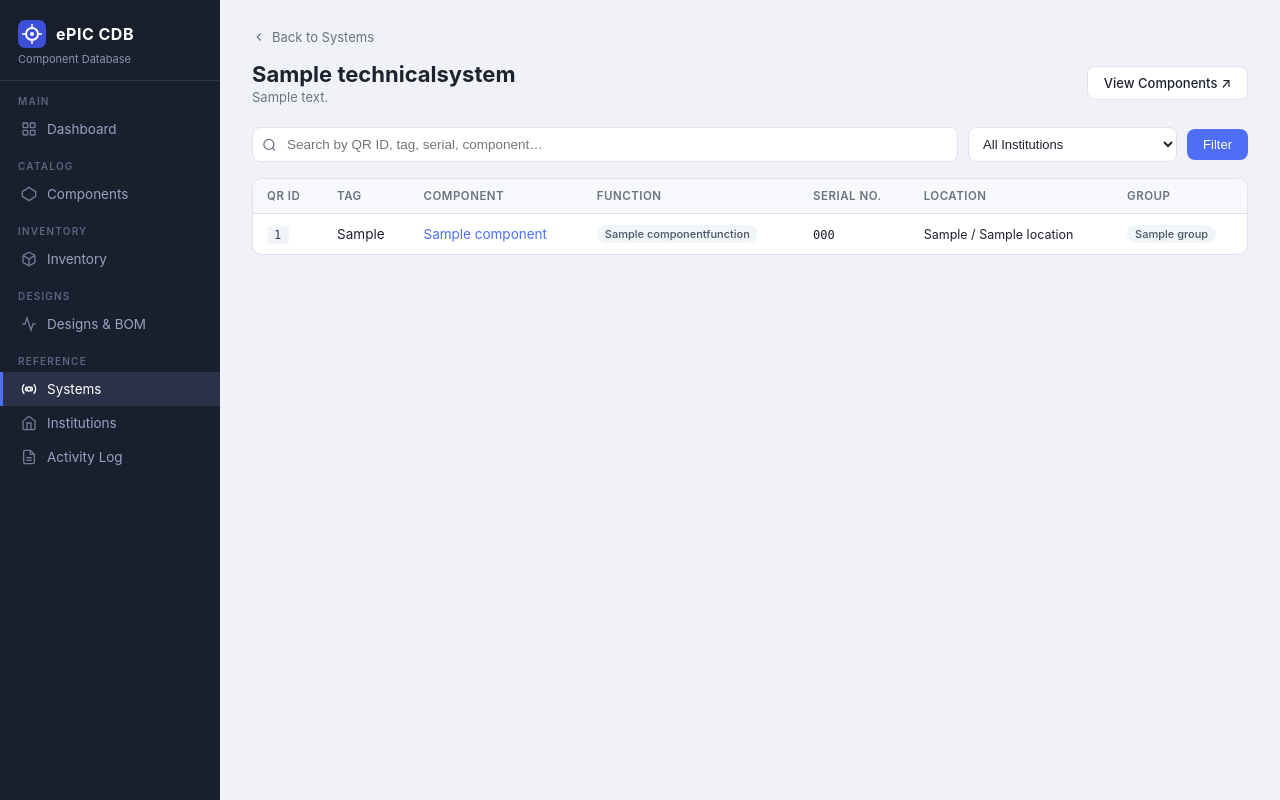
After one commit to buddhasystem/epiCDB, a Django app: page /systems/1/ in a window 1280 px wide. The commit adds this page. Run offline with Django 5.2, Linux system fonts and the light colour scheme; tables that the repository leaves empty hold one stand-in row (values such as "Sample post").

Commit message:
Added the systems view

```diff
--- a/cdb/templates/cdb/base.html
+++ b/cdb/templates/cdb/base.html
@@ -313,6 +313,10 @@
   </a>
 
   <div class="nav-section-label">Reference</div>
+  <a href="{% url 'system-list' %}" class="{% if active_page == 'systems' %}active{% endif %}">
+    <svg width="16" height="16" viewBox="0 0 24 24" fill="none" stroke="currentColor" stroke-width="2"><circle cx="12" cy="12" r="3"/><path d="M19.07 4.93a10 10 0 0 1 0 14.14M4.93 4.93a10 10 0 0 0 0 14.14"/><path d="M15.54 8.46a5 5 0 0 1 0 7.07M8.46 8.46a5 5 0 0 0 0 7.07"/></svg>
+    Systems
+  </a>
   <a href="{% url 'institution-list' %}" class="{% if active_page == 'institutions' %}active{% endif %}">
     <svg width="16" height="16" viewBox="0 0 24 24" fill="none" stroke="currentColor" stroke-width="2"><path d="M3 9l9-7 9 7v11a2 2 0 0 1-2 2H5a2 2 0 0 1-2-2z"/><polyline points="9 22 9 12 15 12 15 22"/></svg>
     Institutions
--- /dev/null
+++ b/cdb/templates/cdb/system_detail.html
@@ -0,0 +1,100 @@
+{% extends "cdb/base.html" %}
+{% block title %}{{ system.name }} — ePIC CDB{% endblock %}
+
+{% block content %}
+<a href="{% url 'system-list' %}" class="detail-back">
+  <svg width="14" height="14" viewBox="0 0 24 24" fill="none" stroke="currentColor" stroke-width="2"><polyline points="15 18 9 12 15 6"/></svg>
+  Back to Systems
+</a>
+
+<div class="page-header">
+  <div>
+    <h1>{{ system.name }}</h1>
+    {% if system.description %}
+    <div class="page-subtitle">{{ system.description }}</div>
+    {% endif %}
+  </div>
+  <div style="display:flex;gap:10px">
+    <a href="{% url 'component-list' %}?system={{ system.name }}" class="btn btn-ghost">
+      View Components ↗
+    </a>
+  </div>
+</div>
+
+<form method="get" class="toolbar">
+  <div class="search-wrap">
+    <svg width="15" height="15" viewBox="0 0 24 24" fill="none" stroke="currentColor" stroke-width="2"><circle cx="11" cy="11" r="8"/><line x1="21" y1="21" x2="16.65" y2="16.65"/></svg>
+    <input type="text" name="q" value="{{ q }}" placeholder="Search by QR ID, tag, serial, component…">
+  </div>
+  <select name="institution" class="filter-select">
+    <option value="">All Institutions</option>
+    {% for inst in institutions %}
+      <option value="{{ inst.abbreviation }}" {% if institution == inst.abbreviation %}selected{% endif %}>
+        {{ inst.abbreviation }} — {{ inst.name }}
+      </option>
+    {% endfor %}
+  </select>
+  <button type="submit" class="btn btn-primary">Filter</button>
+  {% if q or institution %}<a href="{% url 'system-detail' system.pk %}" class="btn btn-ghost">Clear</a>{% endif %}
+</form>
+
+<div class="table-wrap">
+  <table>
+    <thead>
+      <tr>
+        <th>QR ID</th>
+        <th>Tag</th>
+        <th>Component</th>
+        <th>Function</th>
+        <th>Serial No.</th>
+        <th>Location</th>
+        <th>Group</th>
+      </tr>
+    </thead>
+    <tbody>
+      {% for inst in page_obj %}
+      <tr class="clickable" onclick="location.href='{% url 'inventory-detail' inst.pk %}'">
+        <td><span class="qr-code">{{ inst.qr_id }}</span></td>
+        <td>{{ inst.tag|default:"—" }}</td>
+        <td>
+          <a href="{% url 'component-detail' inst.component.pk %}" onclick="event.stopPropagation()" style="color:var(--accent)">
+            {{ inst.component.name }}
+          </a>
+        </td>
+        <td>
+          {% if inst.component.function %}
+            <span class="tag gray">{{ inst.component.function }}</span>
+          {% else %}—{% endif %}
+        </td>
+        <td><span style="font-family:monospace;font-size:12px">{{ inst.serial_number|default:"—" }}</span></td>
+        <td style="font-size:12.5px">{{ inst.location|default:"—" }}</td>
+        <td>{% if inst.owner_group %}<span class="tag gray">{{ inst.owner_group }}</span>{% else %}—{% endif %}</td>
+      </tr>
+      {% empty %}
+      <tr>
+        <td colspan="7">
+          <div class="empty">
+            No inventory items found for this system{% if q %} matching "{{ q }}"{% endif %}{% if institution %} at {{ institution }}{% endif %}
+          </div>
+        </td>
+      </tr>
+      {% endfor %}
+    </tbody>
+  </table>
+</div>
+
+{% if page_obj.paginator.num_pages > 1 %}
+<div class="pagination">
+  <span>Showing {{ page_obj.start_index }}–{{ page_obj.end_index }} of {{ page_obj.paginator.count }}</span>
+  <div class="page-btns">
+    {% if page_obj.has_previous %}
+      <a href="?{{ query_str }}&page={{ page_obj.previous_page_number }}">← Prev</a>
+    {% else %}<span class="disabled">← Prev</span>{% endif %}
+    <span class="current">{{ page_obj.number }} / {{ page_obj.paginator.num_pages }}</span>
+    {% if page_obj.has_next %}
+      <a href="?{{ query_str }}&page={{ page_obj.next_page_number }}">Next →</a>
+    {% else %}<span class="disabled">Next →</span>{% endif %}
+  </div>
+</div>
+{% endif %}
+{% endblock %}
--- a/cdb/urls_web.py
+++ b/cdb/urls_web.py
@@ -9,6 +9,8 @@ urlpatterns = [
     path("inventory/<int:pk>/",       views_web.inventory_detail, name="inventory-detail"),
     path("designs/",                  views_web.design_list,      name="design-list"),
     path("designs/<int:pk>/",         views_web.design_detail,    name="design-detail"),
-    path("institutions/",             views_web.institution_list, name="institution-list"),
+    path("systems/",                  views_web.system_list,      name="system-list"),
+    path("systems/<int:pk>/",         views_web.system_detail,    name="system-detail"),
+  path("institutions/",             views_web.institution_list, name="institution-list"),
     path("logs/",                     views_web.log_list,         name="log-list"),
 ]
--- a/cdb/views_web.py
+++ b/cdb/views_web.py
@@ -10,6 +10,7 @@ from .models import (
     Component, ComponentInstance, Design, DesignElement,
     Institution, LogEntry, TechnicalSystem,
 )
+
 
 PAGE_SIZE = 20
 
@@ -187,6 +188,55 @@ def _build_bom(design, depth=0, max_depth=10):
     return rows
 
 
+# ── Technical Systems ─────────────────────────────────────────────────────────
+
+def system_list(request):
+    """List all technical systems with component and instance counts."""
+    systems = TechnicalSystem.objects.annotate(
+        component_count=Count('components', distinct=True),
+        instance_count=Count('components__instances', distinct=True),
+    ).order_by('name')
+    context = {'systems': systems, 'active_page': 'systems'}
+    return render(request, 'cdb/systems.html', context)
+
+
+def system_detail(request, pk):
+    """Show a single technical system with its inventory items, filterable."""
+    system = get_object_or_404(TechnicalSystem, pk=pk)
+
+    q           = request.GET.get('q', '')
+    institution = request.GET.get('institution', '')
+
+    qs = ComponentInstance.objects.filter(
+        component__technical_system=system,
+    ).select_related(
+        'component', 'component__function',
+        'location', 'location__institution', 'owner_group',
+    )
+
+    if q:
+        qs = qs.filter(
+            Q(qr_id__icontains=q) | Q(tag__icontains=q) |
+            Q(serial_number__icontains=q) | Q(component__name__icontains=q)
+        )
+    if institution:
+        qs = qs.filter(location__institution__abbreviation=institution)
+
+    paginator = Paginator(qs, PAGE_SIZE)
+    page_obj  = paginator.get_page(request.GET.get('page'))
+
+    context = {
+        'system':       system,
+        'page_obj':     page_obj,
+        'q':            q,
+        'institution':  institution,
+        'institutions': Institution.objects.all(),
+        'query_str':    _qs(request),
+        'active_page':  'systems',
+    }
+    return render(request, 'cdb/system_detail.html', context)
+
+
 # ── Institutions & Locations ──────────────────────────────────────────────────
 
 def institution_list(request):
```
Also changed, not shown: cdb/templates/cdb/systems.html (added, +48 -0 lines).
